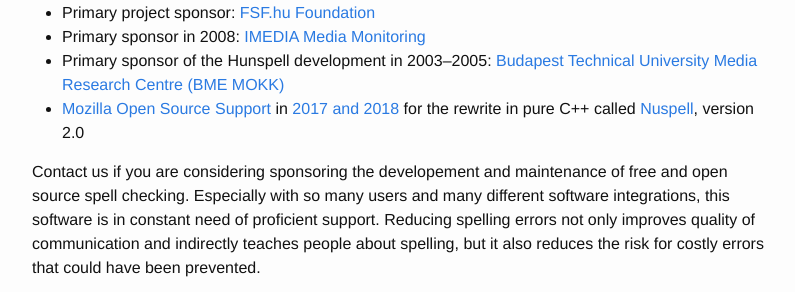
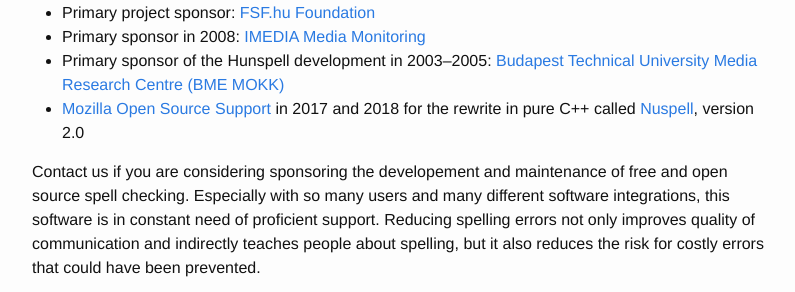
Before and after one commit to hunspell/hunspell.github.io, a Jekyll site: the page built from index.md, in a window 1280 px wide and 900 px high, scrolled down 2156 px. Shown: the part 255-547 px from the top of the window, without its empty margins (238-1033 px from the left). Built offline with Jekyll 4.4.1, drawn with Linux system fonts in a browser that asks for light colours; part of the change alters nothing that is shown.

Commit message:
Revert "added MOSS link"
This reverts commit a60841a75aaf6033db2f429bda5d399c20ca4cca.

```diff
--- a/index.md
+++ b/index.md
@@ -84,7 +84,7 @@ Several organisation have enabled the development and maintenance of Hunspell. T
 * Primary project sponsor: [FSF.hu Foundation](http://www.fsf.hu/)
 * Primary sponsor in 2008: [IMEDIA Media Monitoring](http://www.imedia.hu/)
 * Primary sponsor of the Hunspell development in 2003–2005: [Budapest Technical University Media Research Centre (BME MOKK)](http://mokk.bme.hu/)
-* [Mozilla Open Source Support](https://www.mozilla.org/moss/) in [2017 and 2018](https://blog.mozilla.org/blog/2017/04/10/mozilla-awards-365000-to-open-source-projects-as-part-of-moss/) for the rewrite in pure C++ called [Nuspell](https://github.com/hunspell/nuspell), version 2.0
+* [Mozilla Open Source Support](https://www.mozilla.org/moss/) in 2017 and 2018 for the rewrite in pure C++ called [Nuspell](https://github.com/hunspell/nuspell), version 2.0
 
 Contact us if you are considering sponsoring the developement and maintenance of free and open source spell checking. Especially with so many users and many different software integrations, this software is in constant need of proficient support. Reducing spelling errors not only improves quality of communication and indirectly teaches people about spelling, but it also reduces the risk for costly errors that could have been prevented.
 
```
